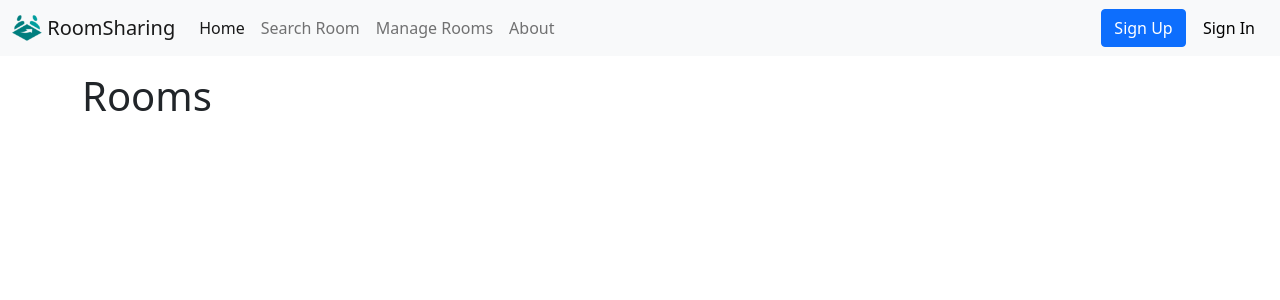
After one commit to finnus/roomsharing, a Django app: page /rooms/ in a window 1280 px wide. The commit adds this page. Shown: the top 300 px of the page. Run offline with Django 3.2, Linux system fonts and the light colour scheme; data that the repository does not hold is empty; some libraries are stand-ins or nearby versions.

Commit message:
feat(setup): implement old rooms list template

```diff
--- a/config/settings/base.py
+++ b/config/settings/base.py
@@ -73,6 +73,7 @@ THIRD_PARTY_APPS = [
 
 LOCAL_APPS = [
     "roomsharing.users.apps.UsersConfig",
+    "roomsharing.rooms.apps.RoomsConfig",
     # Your stuff: custom apps go here
 ]
 # https://docs.djangoproject.com/en/dev/ref/settings/#installed-apps
--- a/config/urls.py
+++ b/config/urls.py
@@ -16,6 +16,8 @@ urlpatterns = [
     path("users/", include("roomsharing.users.urls", namespace="users")),
     path("accounts/", include("allauth.urls")),
     # Your stuff: custom urls includes go here
+    # Rooms
+    path("rooms/", include("roomsharing.rooms.urls", namespace="rooms")),
 ] + static(settings.MEDIA_URL, document_root=settings.MEDIA_ROOT)
 
 if settings.DEBUG:
--- /dev/null
+++ b/roomsharing/rooms/admin.py
@@ -0,0 +1,5 @@
+from django.contrib import admin
+
+from .models import Room
+
+admin.site.register(Room)
--- /dev/null
+++ b/roomsharing/rooms/urls.py
@@ -0,0 +1,9 @@
+from django.urls import path
+
+from roomsharing.rooms.views import room_detail_view, room_list_view
+
+app_name = "rooms"
+urlpatterns = [
+    path("", room_list_view, name="list"),
+    path("<int:pk>/", room_detail_view, name="detail"),
+]
--- /dev/null
+++ b/roomsharing/rooms/views.py
@@ -0,0 +1,19 @@
+from django.views.generic import DetailView, ListView
+
+from .models import Room
+
+
+class RoomDetailView(DetailView):
+    model = Room
+    template_name = "rooms/room_detail.html"
+
+
+room_detail_view = RoomDetailView.as_view()
+
+
+class RoomListView(ListView):
+    model = Room
+    template_name = "rooms/room_list.html"
+
+
+room_list_view = RoomListView.as_view()
--- a/roomsharing/templates/base.html
+++ b/roomsharing/templates/base.html
@@ -56,8 +56,8 @@
     </button>
     <div class="collapse navbar-collapse" id="navbarNav">
       <div class="navbar-nav">
-        <a class="nav-link active" aria-current="page" href="#">Home</a>
-        <a class="nav-link" href="#">{% trans "Search Room" %}</a>
+        <a class="nav-link active" aria-current="page" href="{% url 'home' %}">Home</a>
+        <a class="nav-link" href="{% url 'rooms:list' %}">{% trans "Search Room" %}</a>
         <a class="nav-link" href="#">{% trans "Manage Rooms" %}</a>
         <a class="nav-link" href="{% url 'about' %}">{% trans "About" %}</a>
       </div>
@@ -71,7 +71,7 @@
             {{ request.user.username }}
           </a>
           <ul class="dropdown-menu dropdown-menu-end" aria-labelledby="navbarDropdownMenuLink">
-            <li><a class="dropdown-item" href={% url 'users:detail' request.user.username %}>{% trans "My Profile" %}</a></li>
+            <li><a class="dropdown-item" href="{% url 'users:detail' request.user.username %}">{% trans "My Profile" %}</a></li>
             <li><a class="dropdown-item" href="#">{% trans "My Organizations" %}</a></li>
             <div class="dropdown-divider"></div>
             {# URL provided by django-allauth/account/urls.py #}
@@ -92,7 +92,7 @@
 
 </div>
 
-    <div class="container">
+    <div class="container mt-3">
 
       {% if messages %}
           {% for message in messages %}
--- /dev/null
+++ b/roomsharing/templates/rooms/room_list.html
@@ -0,0 +1,51 @@
+{% extends 'base.html' %}
+
+{% load i18n %}
+{% load static %}
+
+{% block title %}{% trans "Rooms" %}{% endblock %}
+{% block content_title %}
+  <h1 class="title">Rooms</h1>
+{% endblock content_title %}
+
+{% block content %}
+  <h1>{% trans "Rooms" %}</h1>
+
+    <div class="row">
+    {% for room in room_list %}
+    <div class="col-3">
+    <div class="card-group">
+      <div class="card">
+        <!-- <img class="card-img-top img-fluid height=200px" src="{{ room.images.first.image.url }}" alt="{{ room.name }} picture"> --!>
+        <svg class="bd-placeholder-img card-img-top" width="100%" height="180" xmlns="http://www.w3.org/2000/svg" role="img" aria-label="Placeholder: Image cap" preserveAspectRatio="xMidYMid slice" focusable="false">
+          <rect width="100%" height="100%" fill="#868e96"></rect>
+        </svg>
+        <div class="card-body">
+          <h5 class="card-title text-truncate"><a href="{% url 'rooms:detail' room.pk %}">{{ room.name }}</a></h5>
+          <p class="card-text">
+            <svg class="bi" width="24" height="24" fill="currentColor">
+              <use xlink:href="{% static 'images/bootstrap-icons.svg' %}#people"/>
+            </svg>
+            {{ room.capacity_from }} - {{ room.capacity_to }} {% trans "Persons" %}
+          </p>
+          <p class="card-text text-truncate">
+            <svg class="bi" width="24" height="24" fill="currentColor">
+              <use xlink:href="{% static 'images/bootstrap-icons.svg' %}#geo"/>
+            </svg>
+            Rehlingstr. 2, 79100 Freiburg
+          </p>
+          <p class="card-text text-truncate">
+            <svg class="bi" width="24" height="24" fill="currentColor">
+              <use xlink:href="{% static 'images/bootstrap-icons.svg' %}#building"/>
+            </svg>
+            <a href="#">Haus des Engagements</a>
+          </p>
+        </div>
+      </div>
+    </div>
+    </div>
+  {% endfor %}
+  </div>
+
+
+{% endblock content %}
```
Also changed, not shown: roomsharing/rooms/apps.py (added, +7 -0 lines), roomsharing/rooms/models.py (added, +24 -0 lines), roomsharing/templates/rooms/room_detail.html (added, +119 -0 lines), roomsharing/rooms/__init__.py (added), roomsharing/rooms/migrations/0001_initial.py (added), roomsharing/rooms/migrations/__init__.py (added), roomsharing/static/images/bootstrap-icons.svg (added).
